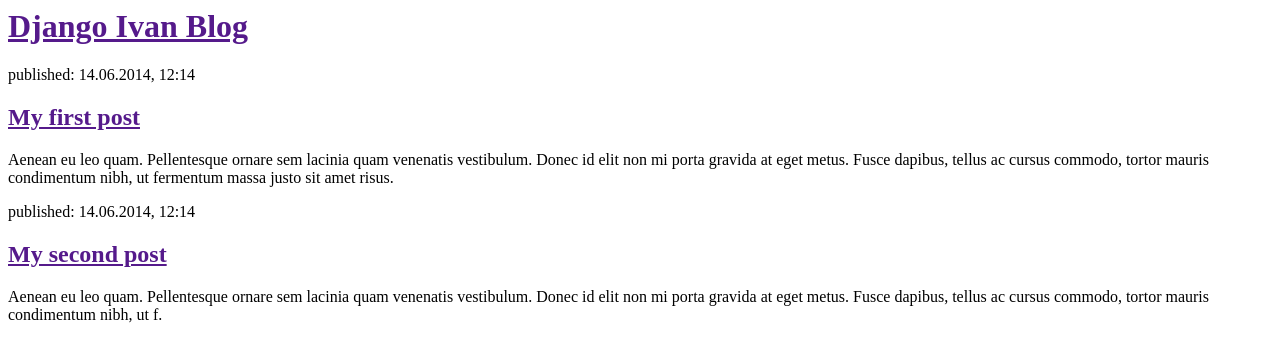
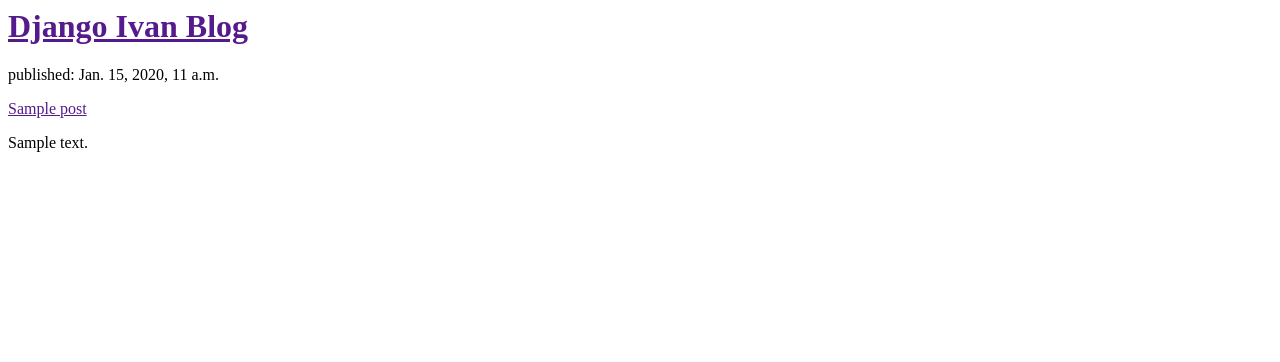
Before and after one commit to ivangajovic/my-first-blog, a Django app: template myblog/templates/myblog/post_list.html in a window 1280 px wide. Shown: the top 362 px of the page. Run offline with Django 3.2, Linux system fonts and the light colour scheme; the template is opened without the code that fills it: values that come from a table or form of the project are taken from there, others are empty; tables that the repository leaves empty hold one stand-in row (values such as "Sample post").

Commit message:
Modified view to display data from db

```diff
--- a/myblog/templates/myblog/post_list.html
+++ b/myblog/templates/myblog/post_list.html
@@ -6,17 +6,14 @@
         <div>
             <h1><a href="">Django Ivan Blog</a></h1>
         </div>
+        {% for post in posts %}
+          <div>
+            <p>published: {{ post.published_date }}</p>
+            <p><a href="">{{ post.title }}</a></p>
+            <p>{{ post.text|linebreaksbr }}</p>
+          </div>
+        {% endfor %}
 
-        <div>
-            <p>published: 14.06.2014, 12:14</p>
-            <h2><a href="">My first post</a></h2>
-            <p>Aenean eu leo quam. Pellentesque ornare sem lacinia quam venenatis vestibulum. Donec id elit non mi porta gravida at eget metus. Fusce dapibus, tellus ac cursus commodo, tortor mauris condimentum nibh, ut fermentum massa justo sit amet risus.</p>
-        </div>
 
-        <div>
-            <p>published: 14.06.2014, 12:14</p>
-            <h2><a href="">My second post</a></h2>
-            <p>Aenean eu leo quam. Pellentesque ornare sem lacinia quam venenatis vestibulum. Donec id elit non mi porta gravida at eget metus. Fusce dapibus, tellus ac cursus commodo, tortor mauris condimentum nibh, ut f.</p>
-        </div>
     </body>
 </html
--- a/myblog/views.py
+++ b/myblog/views.py
@@ -1,6 +1,9 @@
 from django.shortcuts import render
+from django.utils import timezone
+from .models import Post
 
 # Create your views here.
 
 def post_list(request):
-    return render(request, 'myblog/post_list.html', {})
+    posts = Post.objects.filter(published_date__lte=timezone.now()).order_by('published_date')
+    return render(request, 'myblog/post_list.html', {'posts':posts})
```
